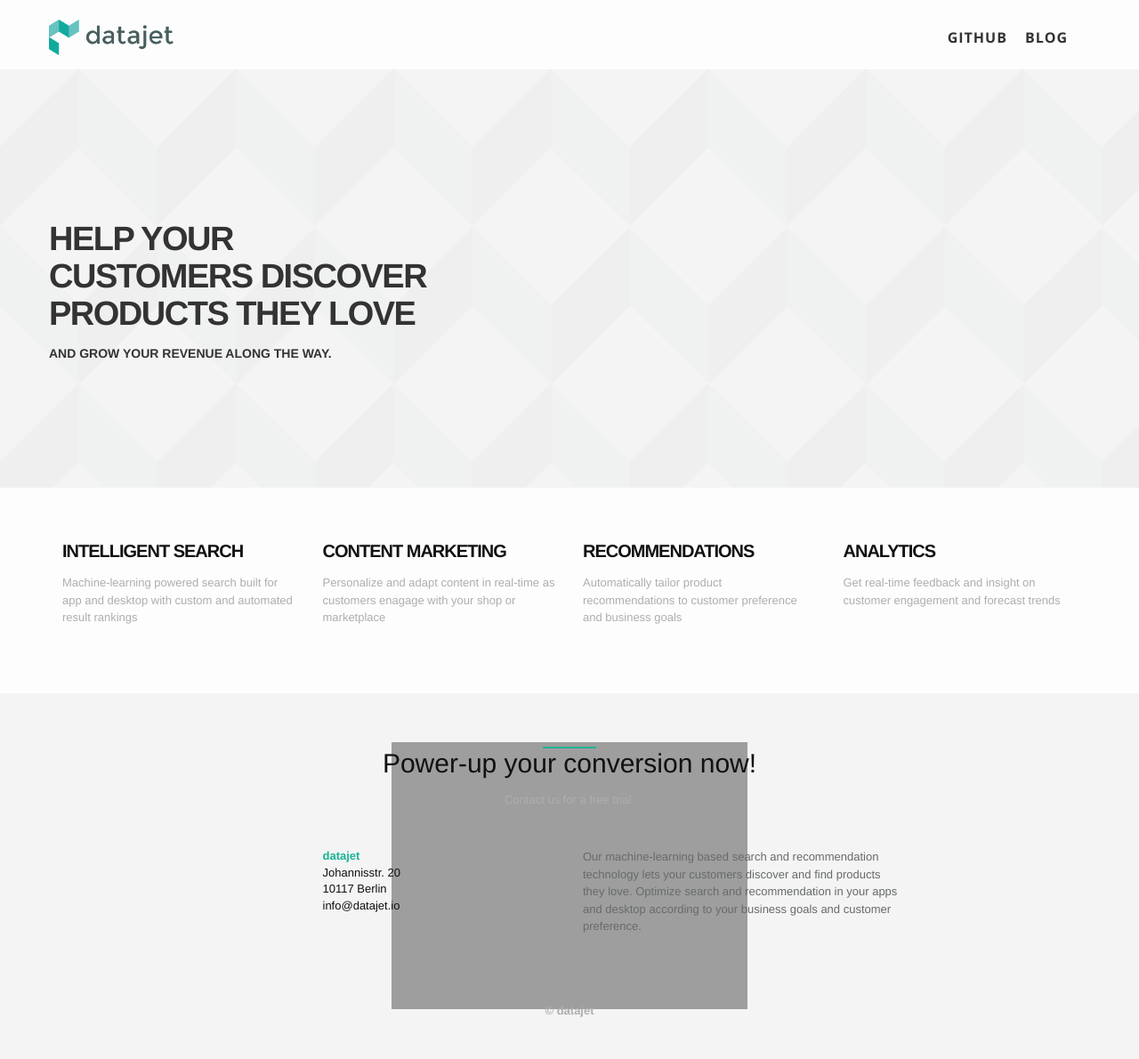
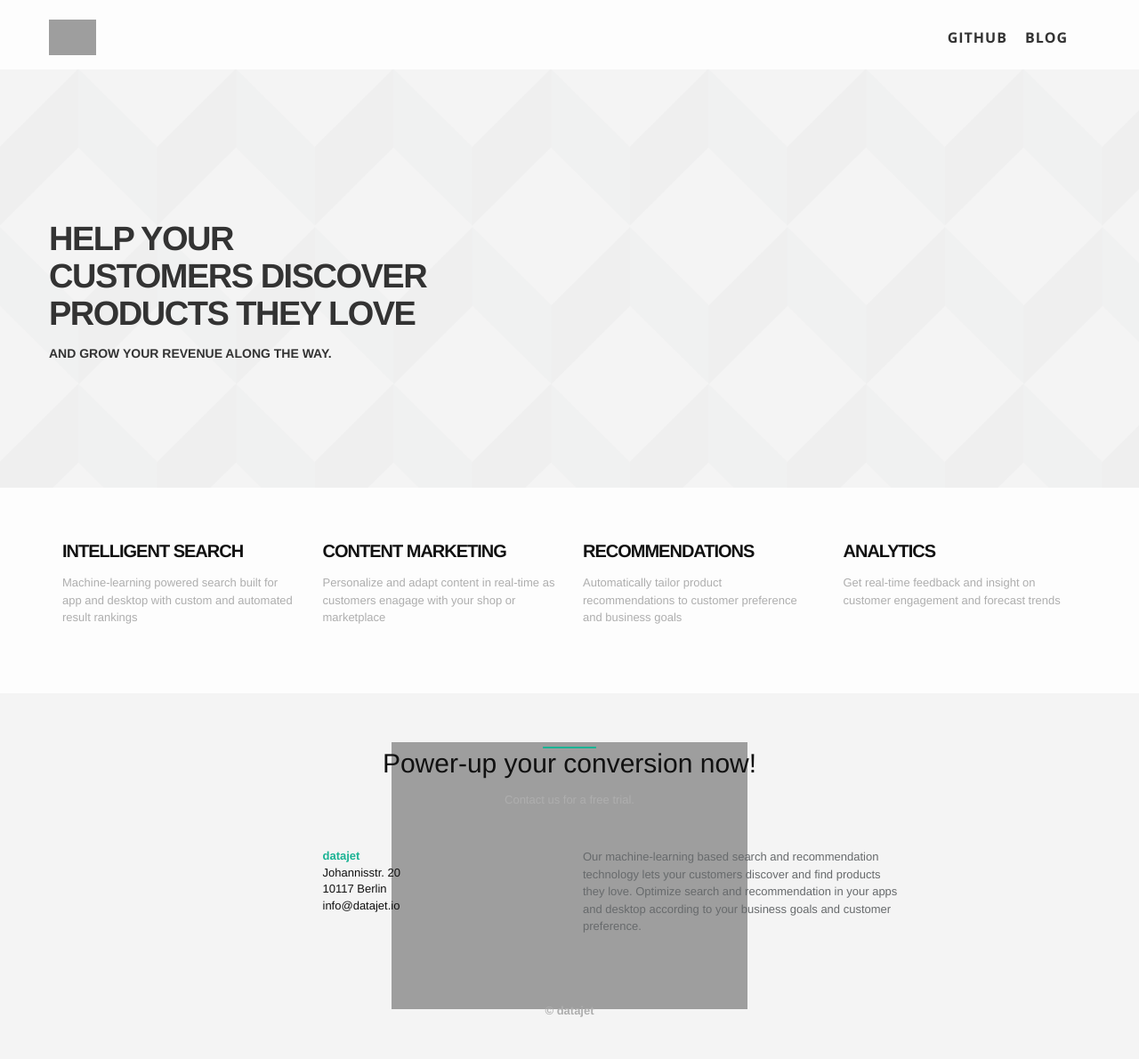
Before and after one commit to datajet-io/datajet-io.github.io, a Jekyll site: the page built from index.html, in a window 1280 px wide. Shown: the whole page at 89% size. Built offline with Jekyll 4.4.1, drawn with Linux system fonts in a browser that asks for light colours.

Commit message:
uses smaller logo

```diff
--- a/_includes/head.html
+++ b/_includes/head.html
@@ -8,7 +8,6 @@
 
   <link rel="canonical" href="{{ page.url | replace:'index.html','' | prepend: site.baseurl | prepend: site.url }}">
   <link rel="alternate" type="application/rss+xml" title="{{ site.title }}" href="{{ "/feed.xml" | prepend: site.baseurl | prepend: site.url }}" />
-  <!--<link href="{{ "/css/all.min.css" | prepend: site.baseurl | prepend: site.url }}" rel="stylesheet">-->
 
   <link href="{{ "/css/bootstrap.min.css" | prepend: site.baseurl | prepend: site.url }}" rel="stylesheet">
 
--- a/_includes/header.html
+++ b/_includes/header.html
@@ -11,7 +11,7 @@
                 <span class="icon-bar"></span>
             </button>
             <a class="navbar-brand" href="{{ site.url }}" style="background-color:transparent; margin-top:6px; padding-left: 0;">
-                <img src="{{ "/img/logo-datajet.png" | prepend: site.baseurl | prepend: site.url }}" alt="logo" style="height:40px;" />
+                <img src="{{ "/img/logo-datajet-small.png" | prepend: site.baseurl | prepend: site.url }}" alt="logo" style="height:40px;" />
             </a>
         </div>
         <div id="navbar" class="navbar-collapse collapse">
--- a/index.html
+++ b/index.html
@@ -57,7 +57,7 @@ layout: nil
                 <span class="icon-bar"></span>
             </button>
             <a class="navbar-brand" href="#" style="background-color:transparent; margin-top:6px; padding-left: 0;">
-                <img src="{{ "/img/logo-datajet.png" | prepend: site.baseurl | prepend: site.url }}" alt="logo" style="height:40px;"/>
+                <img src="{{ "/img/logo-datajet-small.png" | prepend: site.baseurl | prepend: site.url }}" alt="logo" style="height:40px;"/>
             </a>
         </div>
         <div id="navbar" class="navbar-collapse collapse">
```
